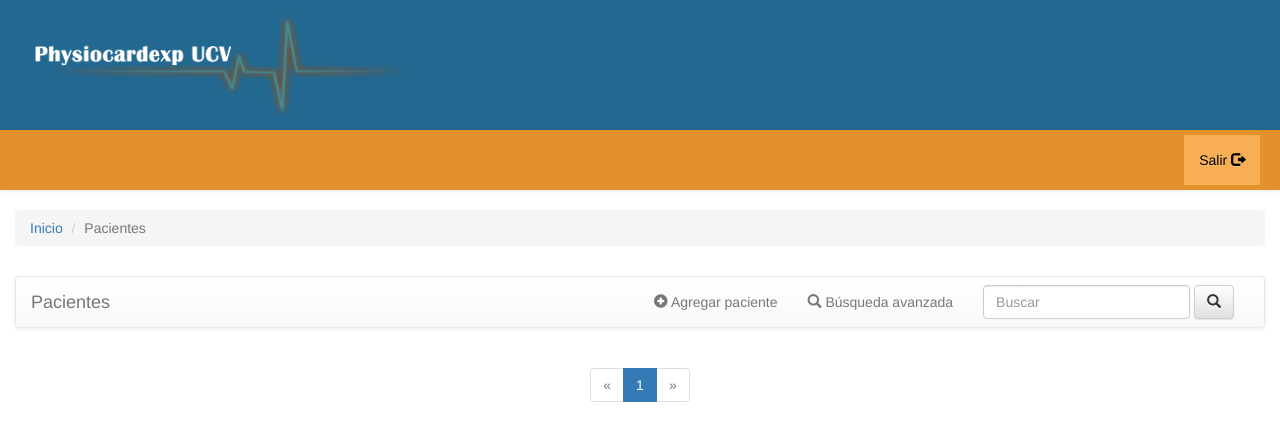
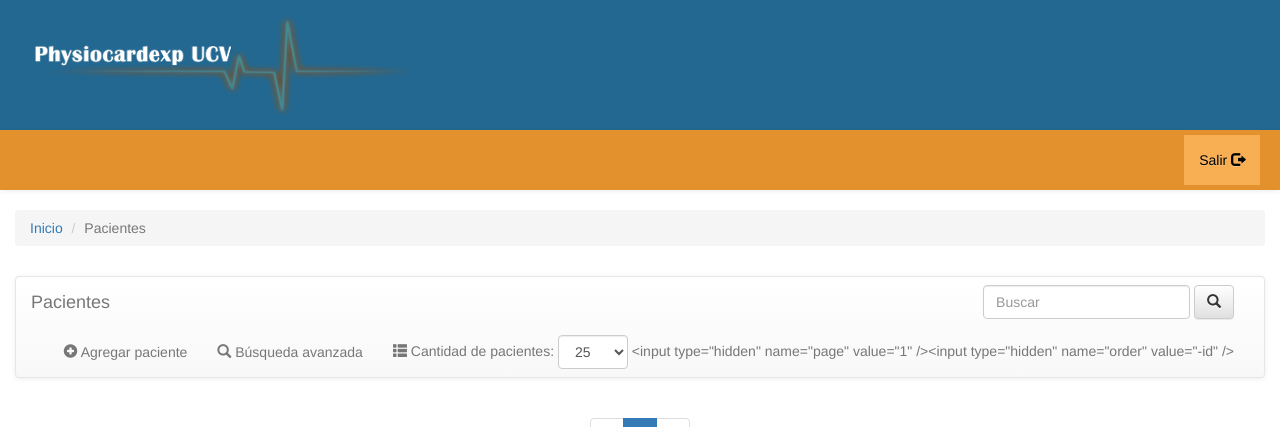
Before and after one commit to wott86/dacardioapp, a Django app: page /patients/?page=1&order=-id& in a window 1280 px wide. Shown: the top 427 px of the page. Run offline with Django 3.2, Linux system fonts and the light colour scheme; the visitor is signed in with stand-in values (Sample User, id 1); data that the repository does not hold is empty; some libraries are stand-ins or nearby versions.

Commit message:
max number of patients in pagination

```diff
--- a/apps/patients/templates/patient_list.html
+++ b/apps/patients/templates/patient_list.html
@@ -44,6 +44,21 @@
                             <ul class="nav navbar-nav navbar-right">
                                 <li><a href="{% url 'patient_create' %}"><span class="glyphicon glyphicon-plus-sign" aria-hidden="true"></span> {% trans 'Agregar paciente' %}</a></li>
                                 <li><a href="{% url 'patient_advanced_search' %}"><span class="glyphicon glyphicon-search" aria-hidden="true"></span> {% trans 'Búsqueda avanzada' %}</a></li>
+                                <li>
+                                    <form class="navbar-form navbar-right text-muted" action="{{ request.path }}" role="form" method="get">
+                                        <div class="form-group">
+                                            <span class="glyphicon glyphicon-th-list" aria-hidden="true"></span>
+                                            {% trans 'Cantidad de pacientes' %}:
+                                            <select class="form-control" name="num_elements" id="id_num_elements" onchange="submit()">
+                                                <option{% if page.paginator.per_page == 25 %} selected="selected"{% endif %}>25</option>
+                                                <option{% if page.paginator.per_page == 50 %} selected="selected"{% endif %}>50</option>
+                                                <option{% if page.paginator.per_page == 100 %} selected="selected"{% endif %}>100</option>
+                                                <option{% if page.paginator.per_page == 200 %} selected="selected"{% endif %}>200</option>
+                                            </select>
+                                            {% add_get_params_hidden 'num_elements' %}
+                                        </div>
+                                    </form>
+                                </li>
                             </ul>
                         </div>
                         <!-- /.navbar-collapse -->
--- a/apps/patients/templatetags/search_parameters.py
+++ b/apps/patients/templatetags/search_parameters.py
@@ -13,3 +13,24 @@ def add_get_params(context):
         params.pop('page')
     params = '&%s' % params.urlencode()
     return params
+
+
+@register.simple_tag(takes_context=True)
+def add_get_params_hidden(context, *args):
+    """
+
+    Args:
+        context: template context
+        *args: list of exclude params
+
+    Returns:
+
+    """
+    request = Variable('request').resolve(context)
+    params = request.GET.copy()
+    hiddens = []
+    for param in params:
+        if param not in args:
+            hiddens.append('<input type="hidden" name="%s" value="%s" />' % (param, params[param]))
+
+    return ''.join(hiddens)
--- a/apps/patients/views.py
+++ b/apps/patients/views.py
@@ -63,7 +63,10 @@ class PatientList(View):
         if anomaly not in ('', None):
             patients = patients.filter(diagnosis__anomalies__id=anomaly).distinct()
 
-        paginator = self.paginator_class(patients, getattr(settings, 'MAX_ELEMENTS_PER_PAGE', 25))
+        paginator = self.paginator_class(
+            patients,
+            request.GET.get('num_elements', getattr(settings, 'MAX_ELEMENTS_PER_PAGE', 25))
+        )
         try:
             page = paginator.page(request.GET.get('page', 1))
         except PageNotAnInteger:
```
